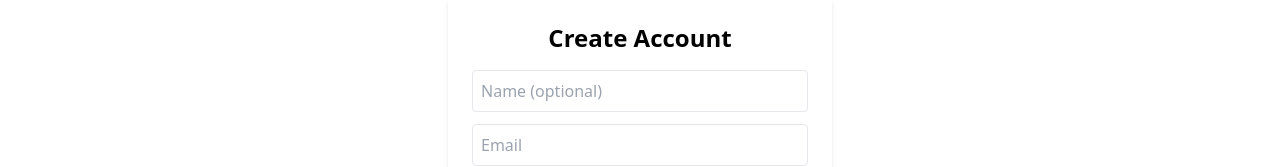
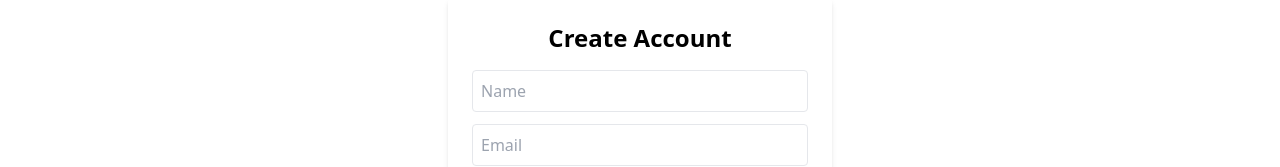
Before and after one commit to RajVeer36399/coursehub-project, a React (Vite) app in the folder frontend/: page /signup in a window 1280 px wide. Shown: the part 375-542 px from the top of the page. Built offline with nearby package versions, Linux system fonts and the light colour scheme.

Commit message:
Add few changes to the code

```diff
--- a/frontend/src/pages/Signup.jsx
+++ b/frontend/src/pages/Signup.jsx
@@ -58,7 +58,7 @@ function Signup() {
 
         <input
           type="text"
-          placeholder="Name (optional)"
+          placeholder="Name"
           className="w-full border p-2 mb-3 rounded"
           value={name}
           onChange={(e) => setName(e.target.value)}
```
